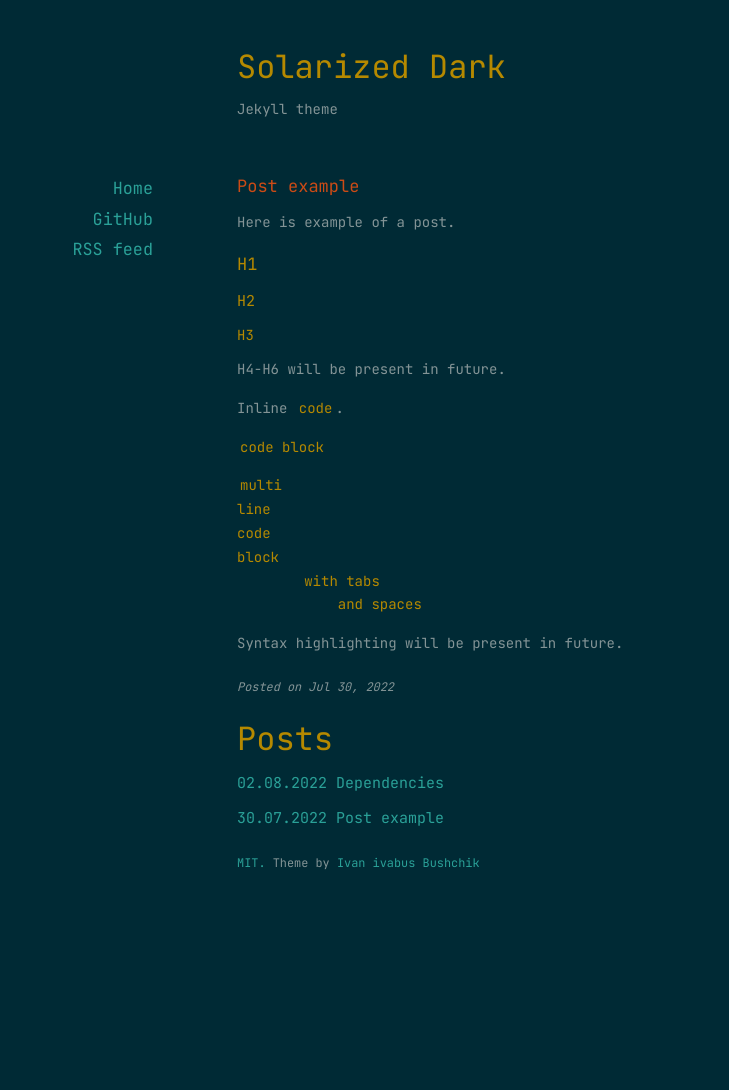
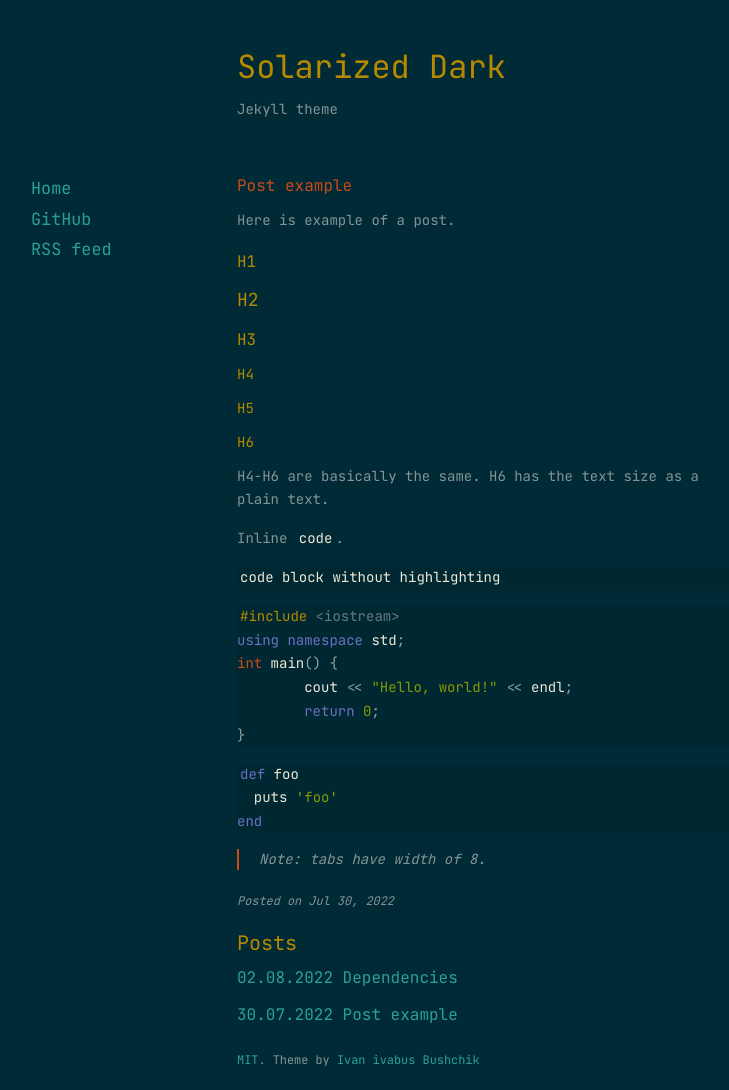
Before and after one commit to ivabus/jekyll-theme-solarized-dark, a Jekyll site: the page built from _posts/2022-07-30-example.md, in a window 1280 px wide. Shown: the whole page, without its empty margins (153-882 px from the left). Built offline with Jekyll 4.4.1, drawn with Linux system fonts in a browser that asks for light colours; before the commit the page ends 900 px from its top, so only the background shows below that.

Commit message:
A lot of updates

````diff
--- a/Gemfile
+++ b/Gemfile
@@ -1,11 +1,9 @@
 # frozen_string_literal: true
 
 source "https://rubygems.org"
-gemspec
-
 gem "jekyll", '~> 4.2'
-gem "jekyll-paginate", '~> 1.1'
 gem "webrick"
 gem "jekyll-sitemap"
 gem "jekyll-seo-tag"
 gem "rouge"
+gem 'jekyll-feed'
--- a/_config.yml
+++ b/_config.yml
@@ -2,14 +2,13 @@ name: "Solarized Dark"
 description: "Jekyll theme"
 
 permalink: "/:year/:month/:day/:title/"
-paginate: 10
 
 exclude: ['README.md', 'Gemfile.lock', 'Gemfile', 'Rakefile', 'LICENSE']
 
 plugins:
-  - jekyll-paginate
   - jekyll-seo-tag
   - jekyll-sitemap
+  - jekyll-feed
 
 markdown: kramdown
 highlighter: rouge
--- a/_layouts/default.html
+++ b/_layouts/default.html
@@ -15,6 +15,8 @@
   <![endif]-->
 
   <link href="/assets/css/style.css" rel="stylesheet" />
+  <link href="/assets/css/rouge.css" rel="stylesheet"/>
+
   {% seo %}
 </head>
 
@@ -43,11 +45,11 @@
     <div id="content">
       {{ content }}
     </div>
-    <h1 style="font-size: 32px; margin-bottom: 4px;">Posts</h1>
+    <h1 style=" margin-bottom: 4px;">Posts</h1>
     <div id="blog-archives">
       {% for post in site.posts %}
         <article class="post">
-            <h2><a href="{{ post.url }}">{{ post.date | date: "%d.%m.%Y" }} {{ post.title }}</a></h2>
+            <h3><a href="{{ post.url }}">{{ post.date | date: "%d.%m.%Y" }} {{ post.title }}</a></h3>
         </article>
       {% endfor %}
     </div>
--- a/_posts/2022-07-30-example.md
+++ b/_posts/2022-07-30-example.md
@@ -11,22 +11,33 @@ Here is example of a post.
 
 ### H3
 
-H4-H6 will be present in future.
+#### H4
+
+##### H5
+
+###### H6
+
+H4-H6 are basically the same. H6 has the text size as a plain text.
 
 Inline `code`.
 
 ```
-code block
+code block without highlighting
 ```
 
-```
-multi
-line
-code
-block
-	with tabs
-	    and spaces
+```cpp
+#include <iostream>
+using namespace std;
+int main() {
+	cout << "Hello, world!" << endl;
+	return 0;
+}
 ```
 
+{% highlight ruby %}
+def foo
+  puts 'foo'
+end
+{% endhighlight %}
 
-Syntax highlighting will be present in future.
+> Note: tabs have width of 8.
--- /dev/null
+++ b/assets/css/rouge.css
@@ -0,0 +1,81 @@
+.highlight table td { padding: 5px; }
+.highlight table pre { margin: 0; }
+.highlight, .highlight .w {
+  color: #93a1a1;
+  background-color: #002832; /** background color of code block != default Solarized Dark background for readability **/
+}
+.highlight .err {
+  color: #002b35;
+  background-color: #dc322f;
+}
+.highlight .c, .highlight .ch, .highlight .cd, .highlight .cm, .highlight .cpf, .highlight .c1, .highlight .cs {
+  color: #657b83;
+}
+.highlight .cp {
+  color: #b58900;
+}
+.highlight .nt {
+  color: #b58900;
+}
+.highlight .o, .highlight .ow {
+  color: #93a1a1;
+}
+.highlight .p, .highlight .pi {
+  color: #93a1a1;
+}
+.highlight .gi {
+  color: #859900;
+}
+.highlight .gd {
+  color: #dc322f;
+}
+.highlight .gh {
+  color: #268bd2;
+  background-color: #002b35;
+  font-weight: bold;
+}
+.highlight .k, .highlight .kn, .highlight .kp, .highlight .kr, .highlight .kv {
+  color: #6c71c4;
+}
+.highlight .kc {
+  color: #cb4b16;
+}
+.highlight .kt {
+  color: #cb4b16;
+}
+.highlight .kd {
+  color: #cb4b16;
+}
+.highlight .s, .highlight .sb, .highlight .sc, .highlight .dl, .highlight .sd, .highlight .s2, .highlight .sh, .highlight .sx, .highlight .s1 {
+  color: #859900;
+}
+.highlight .sa {
+  color: #6c71c4;
+}
+.highlight .sr {
+  color: #2aa198;
+}
+.highlight .si {
+  color: #d33682;
+}
+.highlight .se {
+  color: #d33682;
+}
+.highlight .nn {
+  color: #b58900;
+}
+.highlight .nc {
+  color: #b58900;
+}
+.highlight .no {
+  color: #b58900;
+}
+.highlight .na {
+  color: #268bd2;
+}
+.highlight .m, .highlight .mb, .highlight .mf, .highlight .mh, .highlight .mi, .highlight .il, .highlight .mo, .highlight .mx {
+  color: #859900;
+}
+.highlight .ss {
+  color: #859900;
+}
--- a/assets/css/style.css
+++ b/assets/css/style.css
@@ -33,8 +33,6 @@ table {
 	border-spacing: 0;
 }
 
-
-
 /*** Basics ***/
 body {
 	font-family: 'JetBrains Mono', monospace;
@@ -65,14 +63,14 @@ code {
   border-radius: 6px;
   padding-left: 3px;
   padding-right: 3px;
-  color: #b58900;
+  color: #eee8d5;
 }
 
 blockquote {
-    margin: 22px 22px;
+    margin: 0px 0px;
     padding: 0 20px;
     border-left: 2px solid #000000;
-    font-size: 1.2em;
+    font-size: 14px;
     font-style: italic;
     line-height: 1.5em;
 }
@@ -85,14 +83,26 @@ acronym, abbr {
 
 
 h1 {
-	font-size: 17px;
+	font-size: 20px;
 	margin: 0 0 10px 0;
 }
 h2 {
-	font-size: 15px;
+	font-size: 18px;
 	margin: 0 0 10px 0;
 }
 h3 {
+	font-size: 16px;
+	margin: 0 0 10px 0;
+}
+h4 {
+	font-size: 14px;
+	margin: 0 0 10px 0;
+}
+h5 {
+	font-size: 14px;
+	margin: 0 0 10px 0;
+}
+h6 {
 	font-size: 14px;
 	margin: 0 0 10px 0;
 }
@@ -149,8 +159,8 @@ h3 {
 
 #sidebar {
 	position: absolute;
-	text-align: right;
-	width: 160px;
+	text-align: left;
+	width: 240px;
 	top: 0;
 	left: -240px;
 }
@@ -169,7 +179,7 @@ h3 {
 
 
 article h1 {
-	font-size: 17px;
+	font-size: 16px;
 	margin: 0 0 10px 0;
 }
 article h1 a {
@@ -205,25 +215,6 @@ img.center {
 	margin: 0 auto 1em auto;
 }
 
-
-
-/*** Pagination ***/
-.postnavigation {
-	padding-top: 10px;
-    text-align: center;
-    font-size: 0.85em;
-}
-
-.postnavigation .left {
-	float: left;
-}
-
-.postnavigation .right {
-	float: right;
-}
-
-
-
 /*** Media Queries ***/
 @media all and (max-width: 870px) {
 
@@ -238,7 +229,7 @@ img.center {
 		text-align: left;
 		width: 100%;
 		left: 0;
-		margin: 10px 10px 20px 10px;
+		margin: 0px 0px 0px 0px;
 	}
 
 	#sidebar nav select.mnav {
@@ -266,7 +257,7 @@ a:hover {
 	color: #b58900;
 }
 
-h1, h2, h3 {
+h1, h2, h3, h4, h5, h6 {
 	color: #b58900;
 }
 
````
Also changed, not shown: _posts/2022-08-02-dependencies.md (+2 -0 lines), index.md (+27 -1 lines).
